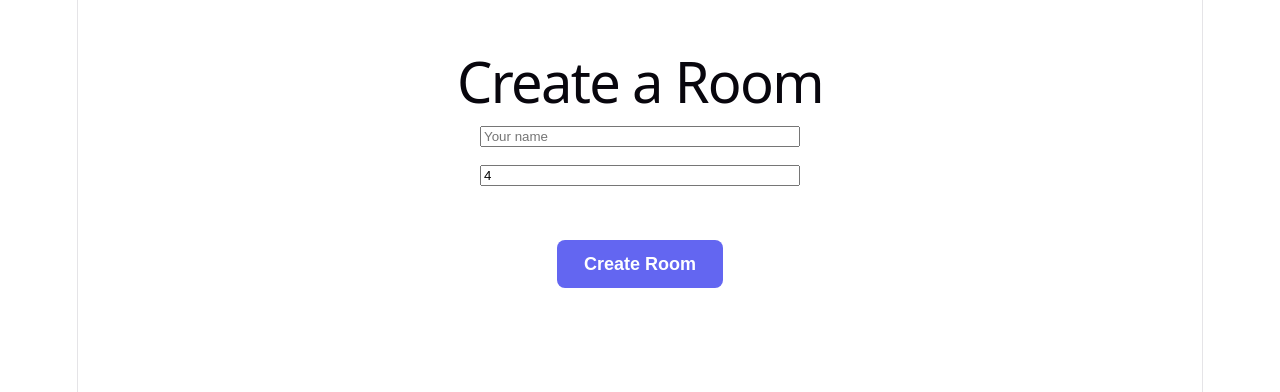
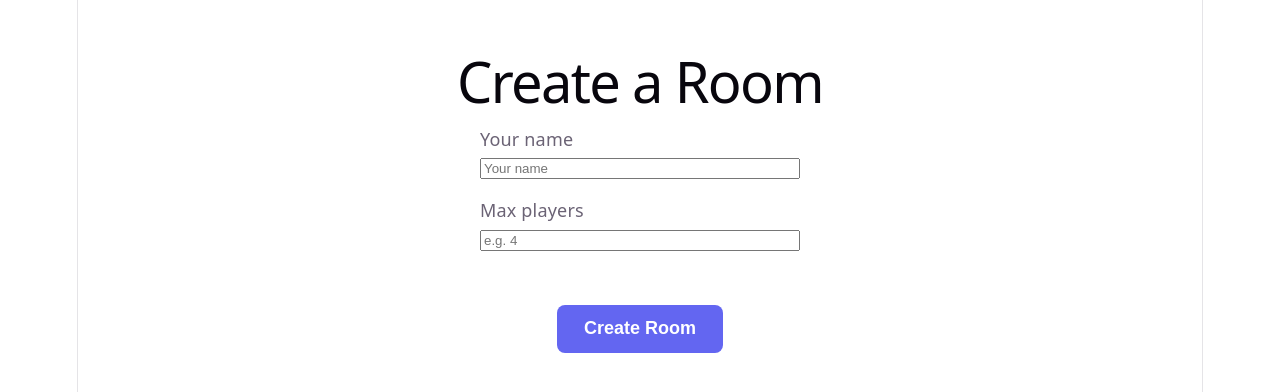
Before and after one commit to rishi-a1/collaborative-ghost, a React (Vite) app in the folder frontend/: page /create in a window 1280 px wide. Shown: the top 392 px of the page. Built offline with nearby package versions, Linux system fonts and the light colour scheme; no server answers.

Commit message:
Updated turn logic in create

```diff
--- a/frontend/src/pages/Create.tsx
+++ b/frontend/src/pages/Create.tsx
@@ -10,7 +10,7 @@ function Create() {
   const { setPlayerName, setJoinCode, setRoomId } = useGame();
 
   const [name, setName] = useState("");
-  const [maxPlayers, setMaxPlayers] = useState("4");
+  const [maxPlayers, setMaxPlayers] = useState("");
   const [error, setError] = useState<string | null>(null);
   const [loading, setLoading] = useState(false);
 
@@ -64,21 +64,29 @@ function Create() {
       <h1>Create a Room</h1>
       <form onSubmit={handleSubmit}>
         <div style={{ display: "flex", flexDirection: "column", gap: "1rem", maxWidth: "320px", margin: "0 auto" }}>
+          <div style={{ display: "flex", flexDirection: "column", gap: "0.35rem", textAlign: "left" }}>
+            <label htmlFor="playerName">Your name</label>
             <input
+              id="playerName"
               type="text"
               placeholder="Your name"
               value={name}
               onChange={(e) => setName(e.target.value)}
               maxLength={30}
             />
+          </div>
+          <div style={{ display: "flex", flexDirection: "column", gap: "0.35rem", textAlign: "left" }}>
+            <label htmlFor="maxPlayers">Max players</label>
             <input
+              id="maxPlayers"
               type="number"
-            placeholder="Max players"
+              placeholder="e.g. 4"
               value={maxPlayers}
               onChange={(e) => setMaxPlayers(e.target.value)}
               min={2}
               max={20}
             />
+          </div>
           {error && <p style={{ color: "#e11d48" }}>{error}</p>}
           <div className="button-group">
             <button type="submit" className="btn btn-primary" disabled={loading}>
```
Lines whose indentation alone changed are shown as unchanged.
